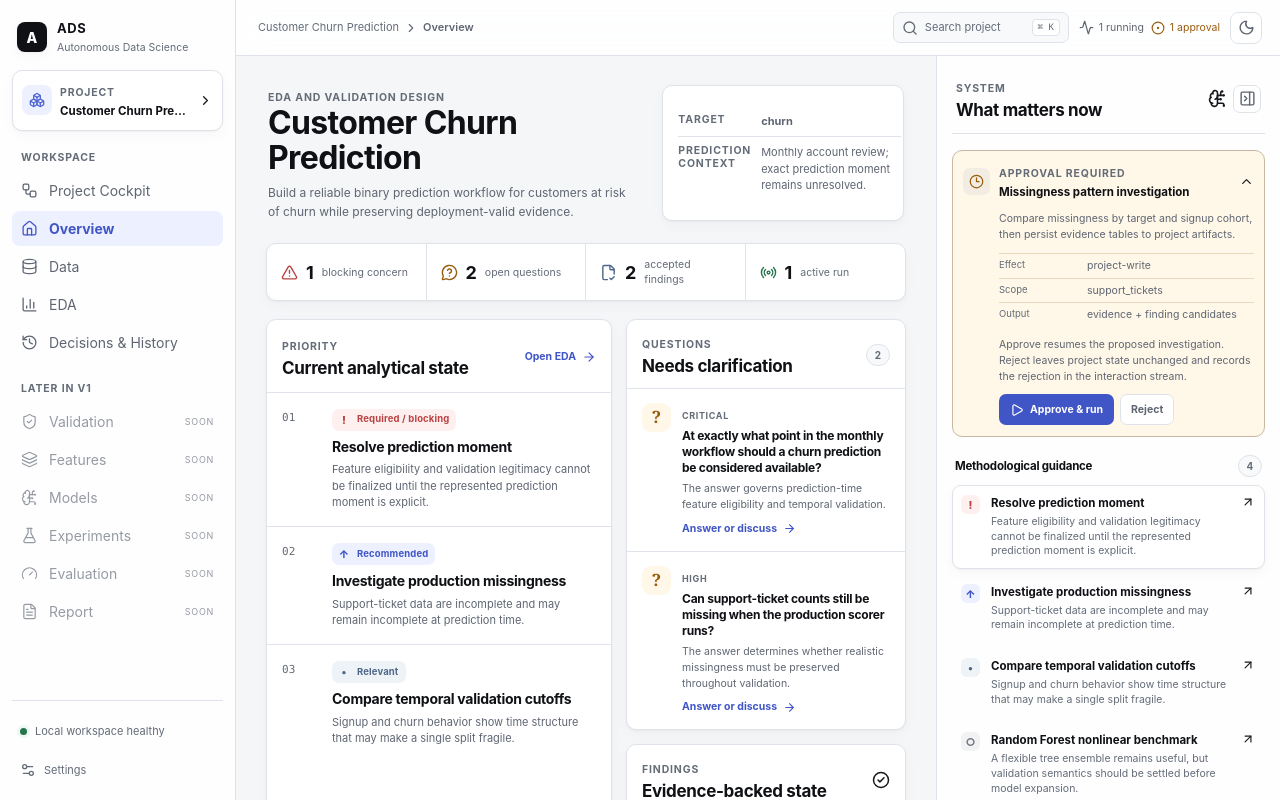
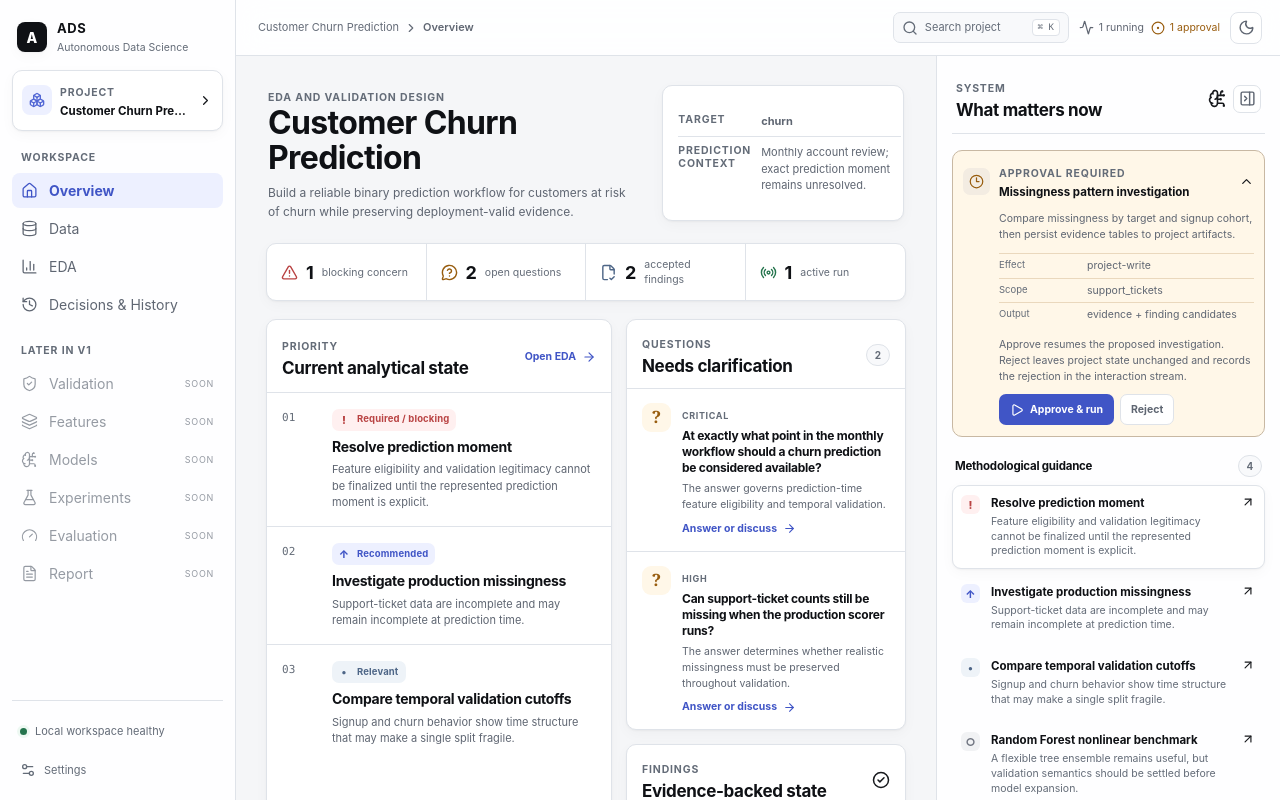
Before and after one commit to shakaarlatief/autonomous-data-science-system, a React (Vite) app in the folder frontend/: page / in a window 1280 px wide. Shown: the top 800 px of the page. Built offline with nearby package versions, Linux system fonts and the light colour scheme.

Commit message:
Keep cockpit launch outside frozen project-view baselines

```diff
--- a/frontend/src/components/AppShell.tsx
+++ b/frontend/src/components/AppShell.tsx
@@ -19,13 +19,11 @@ import {
   Settings2,
   ShieldCheck,
   Sun,
-  Workflow,
 } from 'lucide-react'
 import { useWorkspace } from '../appState'
 import { MethodologyPanel } from './MethodologyPanel'
 
 const primaryNavigation = [
-  { to: '/cockpit', label: 'Project Cockpit', icon: Workflow, enabled: true },
   { to: '/', label: 'Overview', icon: Home, enabled: true },
   { to: '/data', label: 'Data', icon: Database, enabled: true },
   { to: '/eda', label: 'EDA', icon: BarChart3, enabled: true },
```
